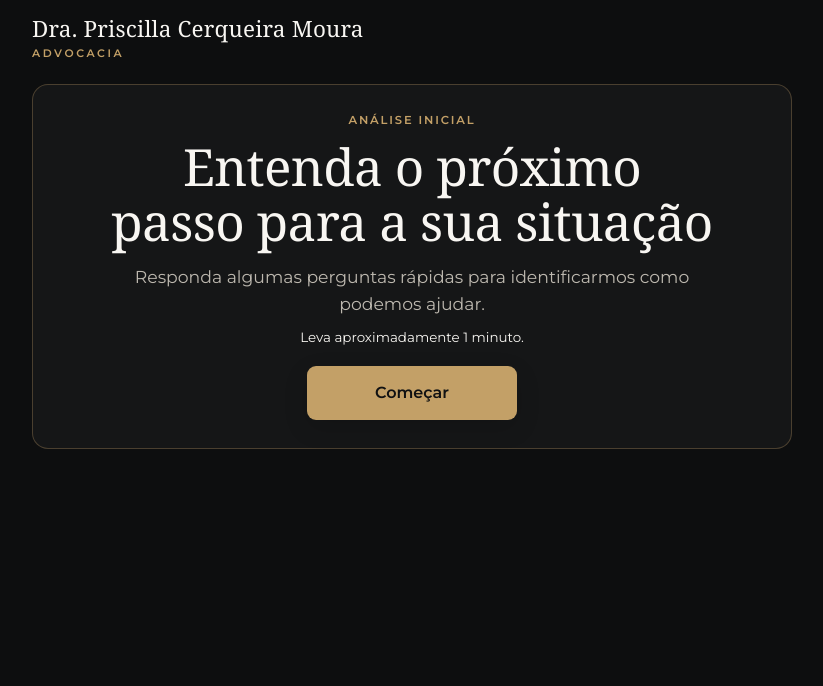
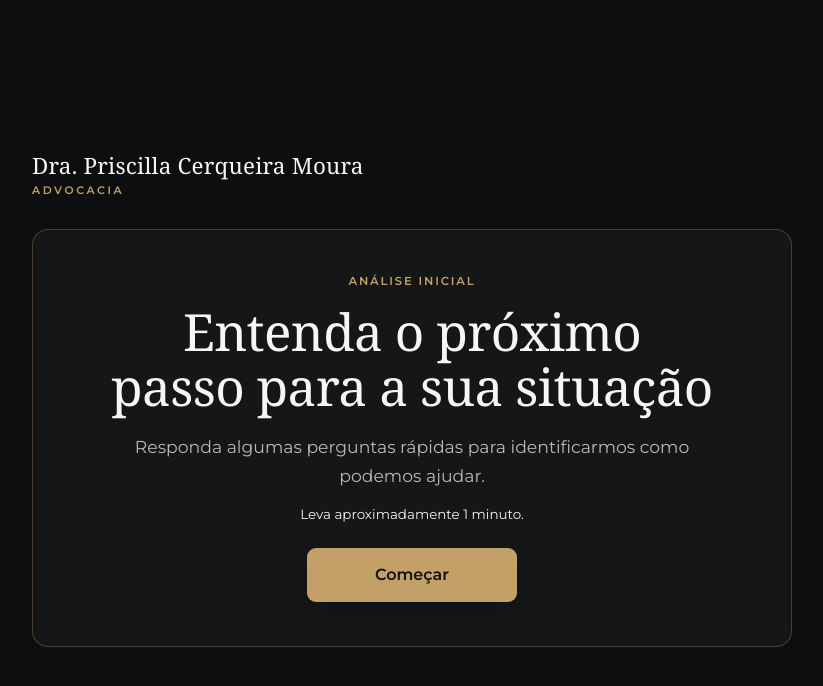
Before and after one commit to assessoriasalesfuel/formulario-priscilla-moura, a website with bundled scripts: page public/index.html in a window 1280 px wide. Shown: the whole page, without its empty margins (228-1051 px from the left). Built offline with nearby package versions, Linux system fonts and the light colour scheme; a web font is replaced by a local one.

Commit message:
Center form experience vertically

```diff
--- a/public/index.html
+++ b/public/index.html
@@ -14,6 +14,7 @@
   </head>
   <body>
     <a class="skip-link" href="#app">Ir para o conteúdo</a>
+    <div class="viewport-shell">
       <div class="page-shell">
         <header class="brand" aria-label="Identificação do escritório">
           <span class="brand__name">Dra. Priscilla Cerqueira Moura</span>
@@ -21,6 +22,7 @@
         </header>
         <main id="app" class="app" tabindex="-1"></main>
       </div>
+    </div>
     <noscript>Ative o JavaScript para preencher este formulário.</noscript>
     <script type="module" src="/js/app.js"></script>
   </body>
--- a/public/styles.css
+++ b/public/styles.css
@@ -20,7 +20,7 @@
 * { box-sizing: border-box; }
 html { min-width: 320px; min-height: 100%; background: var(--background); }
 body {
-  min-height: 100vh; min-height: 100dvh; margin: 0; overflow-x: hidden;
+  min-height: 100%; margin: 0; overflow-x: hidden;
   background: var(--background); color: var(--text); text-rendering: optimizeLegibility;
 }
 button, input, select { font: inherit; }
@@ -34,13 +34,18 @@ p, h1, label, span, button, a { overflow-wrap: anywhere; }
 }
 .skip-link:focus { transform: translateY(0); }
 
+.viewport-shell {
+  display: flex; width: 100%; min-width: 0; min-height: 100vh;
+  padding: max(1.25rem, env(safe-area-inset-top)) var(--page-gutter) max(1.25rem, env(safe-area-inset-bottom));
+}
+@supports (min-height: 100dvh) {
+  .viewport-shell { min-height: 100dvh; }
+}
 .page-shell {
-  width: min(100%, calc(var(--content-width) + (2 * var(--page-gutter))));
-  min-width: 0; min-height: 100vh; min-height: 100dvh; margin-inline: auto;
-  padding-inline: var(--page-gutter);
+  width: 100%; max-width: var(--content-width); min-width: 0; margin: auto;
 }
 .brand {
-  width: 100%; min-width: 0; margin: 0; padding: calc(1rem + env(safe-area-inset-top)) 0 0;
+  width: 100%; min-width: 0; margin: 0; padding: 0;
   display: flex; flex-direction: column; align-items: flex-start; text-align: left;
 }
 .brand__name { font-family: "DM Serif Text", Prata, Georgia, serif; font-size: clamp(1.08rem, 4.5vw, 1.4rem); line-height: 1.15; letter-spacing: .01em; }
@@ -48,7 +53,10 @@ p, h1, label, span, button, a { overflow-wrap: anywhere; }
 
 .app {
   width: 100%; min-width: 0; margin: 0;
-  padding: clamp(1.5rem, 4vh, 2.5rem) 0 calc(1.5rem + env(safe-area-inset-bottom));
+  padding: clamp(1.375rem, 4vh, 2.5rem) 0 0;
+}
+@supports (height: 100dvh) {
+  .app { padding-top: clamp(1.375rem, 4dvh, 2.5rem); }
 }
 .card {
   width: 100%; min-width: 0; padding: clamp(1.25rem, 5vw, 2.75rem);
@@ -141,7 +149,6 @@ input[aria-invalid="true"], select[aria-invalid="true"] { border-color: var(--er
 @keyframes reveal { from { opacity: 0; transform: translateY(6px); } to { opacity: 1; transform: none; } }
 
 @media (min-width: 640px) {
-  .brand { padding-top: calc(1.5rem + env(safe-area-inset-top)); }
   .card { padding: clamp(2rem, 4vw, 2.75rem); }
   .card--question form { max-width: 650px; }
   .card--question form:has(.choice-list) { max-width: none; }
@@ -153,31 +160,19 @@ input[aria-invalid="true"], select[aria-invalid="true"] { border-color: var(--er
   .selection-hint { grid-column: 1 / -1; }
   .consent-list { grid-template-columns: 1fr; }
   .choice { min-height: 68px; }
-}
-
-@media (min-width: 960px) and (min-height: 720px) {
-  .app { padding-top: clamp(1.75rem, 4vh, 2.5rem); }
+  .app { padding-top: clamp(1.5rem, 4vh, 3rem); }
+  @supports (height: 100dvh) {
+    .app { padding-top: clamp(1.5rem, 4dvh, 3rem); }
+  }
 }
 
 @media (max-width: 380px) {
   :root { --page-gutter: .9rem; }
-  .brand { padding-top: 1rem; }
   .card { padding: 1.1rem; }
   .choice { padding: .78rem .85rem; }
   .choice__text { font-size: .875rem; }
 }
 
-@media (min-width: 769px) and (max-height: 800px) {
-  .brand { padding-top: 1rem; }
-  .app { padding-top: 1.5rem; padding-bottom: 1.25rem; }
-  .card { padding-top: 1.75rem; padding-bottom: 1.75rem; }
-  .eyebrow { margin-bottom: .75rem; }
-  .lead { margin-top: .9rem; line-height: 1.55; }
-  .time-note { margin-top: .75rem; }
-  .button { margin-top: 1.1rem; }
-  form { margin-top: 1.35rem; }
-}
-
 @media (prefers-reduced-motion: reduce) {
   *, *::before, *::after { scroll-behavior: auto !important; animation-duration: .01ms !important; animation-iteration-count: 1 !important; transition-duration: .01ms !important; }
 }
```
Lines whose indentation alone changed are shown as unchanged.
